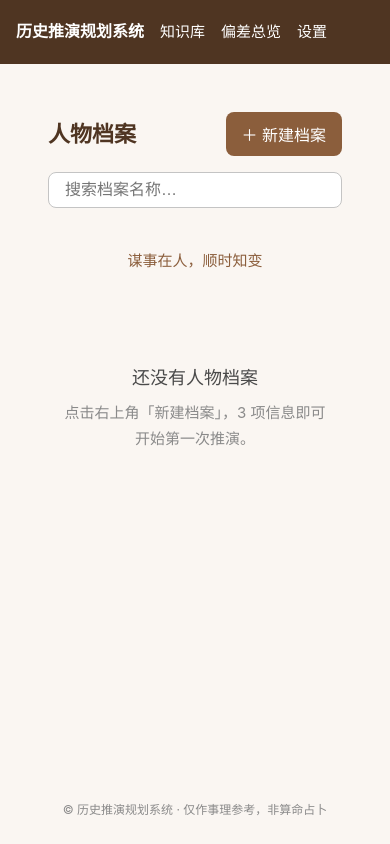
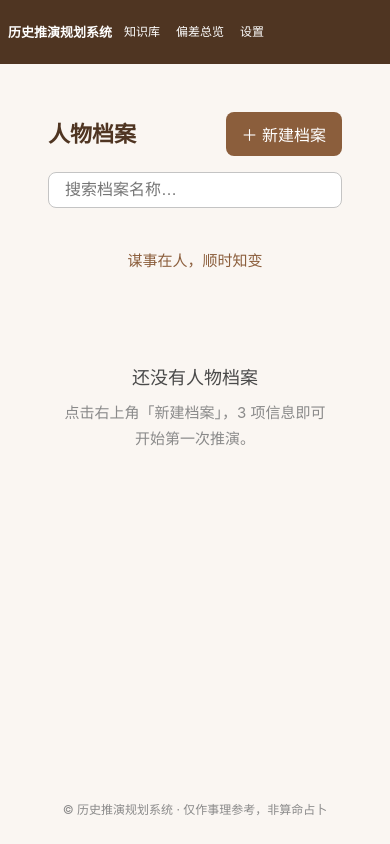
Before and after one commit to lin445816282/-history-plan, a Vue app in the folder frontend/: page /profiles/1#/profiles in a window 390 px wide. Built offline with nearby package versions, Linux system fonts and the light colour scheme.

Commit message:
feat: 移动端适配——顶部导航窄屏紧凑化（字号/间距/防溢出）

```diff
--- a/frontend/src/App.vue
+++ b/frontend/src/App.vue
@@ -26,7 +26,7 @@
 }
 .brand { font-size: var(--fs-h3); font-weight: 700; color: #fff; }
 .motto { color: var(--color-primary-100); font-size: var(--fs-small); flex: 1; }
-.nav-link { color: #fff; }
+.nav-link { color: #fff; font-size: var(--fs-small); }
 .content { flex: 1; max-width: 960px; width: 100%; margin: 0 auto; padding: var(--sp-lg); }
 .global-footer { text-align: center; padding: var(--sp-lg); color: var(--color-neutral-500); font-size: var(--fs-caption); }
 
@@ -36,8 +36,9 @@
 }
 
 @media (max-width: 480px) {
-  .global-nav { padding: 0 var(--sp-md); }
-  .brand { font-size: var(--fs-body); }
+  .global-nav { padding: 0 var(--sp-sm); gap: var(--sp-sm); }
+  .brand { font-size: 13px; white-space: nowrap; }
   .motto { display: none; }
+  .nav-link { font-size: 12px; padding: var(--sp-xs); white-space: nowrap; }
 }
 </style>
```
